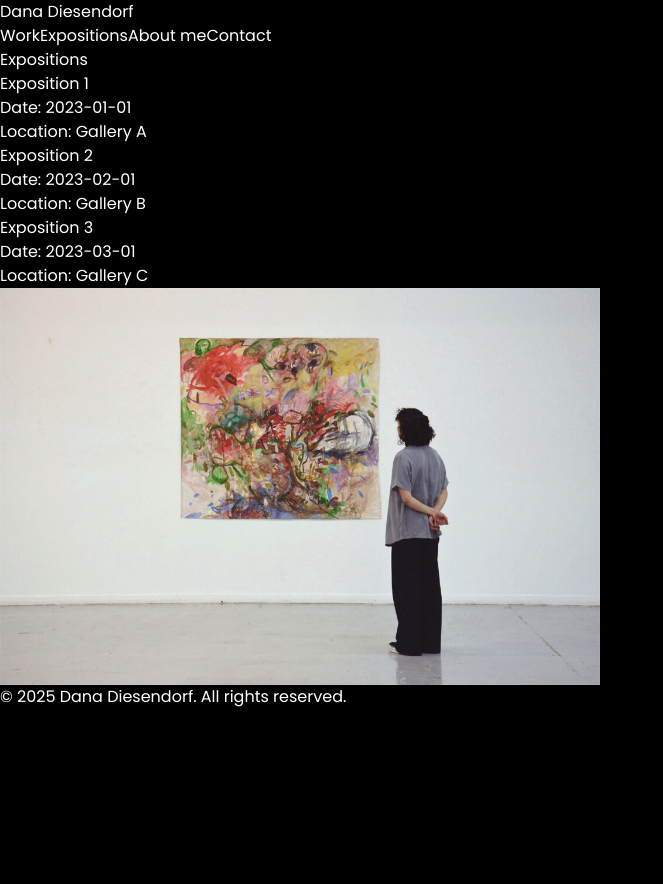
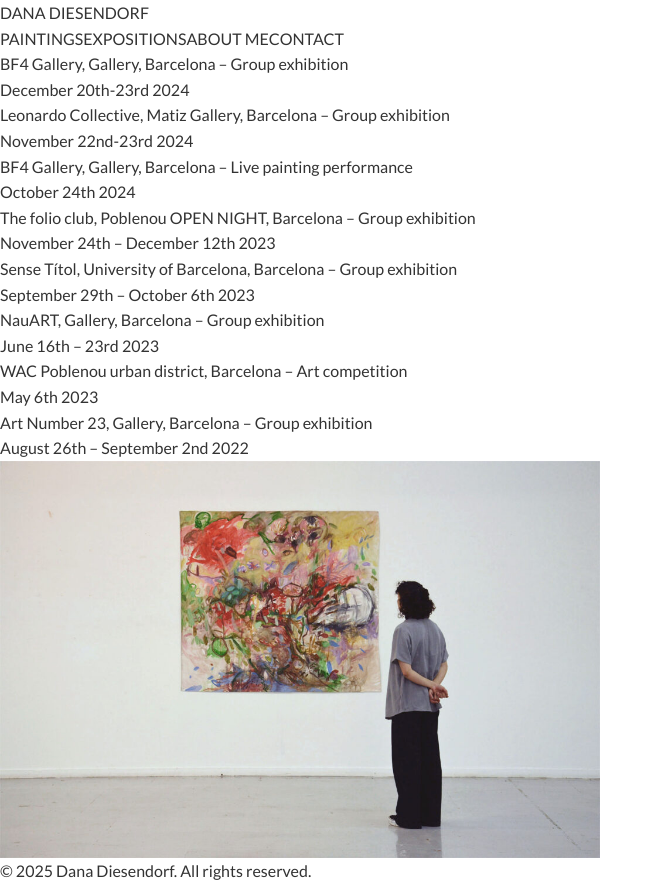
Before and after one commit to fernandojavierp/dana_web, a Next.js app: page /expositions in a window 1280 px wide. Shown: the whole page, without its empty margins (0-663 px from the left). Before the commit the page ends 800 px from the top, so only its background shows below. Built offline with nearby package versions, Linux system fonts and the light colour scheme.

Commit message:
dana_web

```diff
--- a/src/app/expositions/page.tsx
+++ b/src/app/expositions/page.tsx
@@ -3,47 +3,42 @@ import Image from "next/image";
 
 export default function Expositions() {
   const expositions = [
-    { id: 1, title: "Exposition 1", date: "2023-01-01", location: "Gallery A" },
-    { id: 2, title: "Exposition 2", date: "2023-02-01", location: "Gallery B" },
-    { id: 3, title: "Exposition 3", date: "2023-03-01", location: "Gallery C" },
+    { id: 1, title: "BF4 Gallery, Gallery, Barcelona – Group exhibition", date: "December 20th-23rd 2024" },
+    { id: 2, title: "Leonardo Collective, Matiz Gallery, Barcelona – Group exhibition", date: "November 22nd-23rd 2024" },
+    { id: 3, title: "BF4 Gallery, Gallery, Barcelona – Live painting performance", date: "October 24th 2024" },
+    { id: 4, title: "The folio club, Poblenou OPEN NIGHT, Barcelona – Group exhibition", date: "November 24th – December 12th 2023" },
+    { id: 5, title: "Sense Títol, University of Barcelona, Barcelona – Group exhibition", date: "September 29th – October 6th 2023" },
+    { id: 6, title: "NauART, Gallery, Barcelona – Group exhibition", date: "June 16th – 23rd 2023" },
+    { id: 7, title: "WAC Poblenou urban district, Barcelona – Art competition", date: "May 6th 2023" },
+    { id: 8, title: "Art Number 23, Gallery, Barcelona – Group exhibition", date: "August 26th – September 2nd 2022" },
   ];
 
   return (
-    <div className="min-h-screen bg-gray-50 text-gray-800 py-16">
-      <div className="container mx-auto px-6 lg:px-12 space-y-16">
-        {/* Title Section */}
-        <h1 className="text-5xl font-extrabold text-center tracking-tight text-transparent bg-clip-text bg-gradient-to-r from-purple-600 via-pink-500 to-teal-400">
-          Expositions
-        </h1>
+    <div className="min-h-screen bg-gray-50 text-gray-800 py-14">
+      <div className="container mx-auto px-6 lg:px-12 space-y-18">
 
         {/* Expositions List */}
-        <div className="grid grid-cols-1 md:grid-cols-2 gap-8">
+        <ul className="space-y-4 pt-8">
           {expositions.map((expo) => (
-            <div
-              key={expo.id}
-              className="p-6 bg-white border rounded-lg shadow-md hover:shadow-lg transition-shadow duration-300"
-            >
-              <h2 className="text-3xl font-semibold text-transparent bg-clip-text bg-gradient-to-r from-teal-400 to-purple-500 mb-2">
+            <li key={expo.id} className="pb-1">
+              <h2 className="text-lg-1 font-semibold text-gray-800 mb-1">
                 {expo.title}
               </h2>
-              <p className="text-lg text-gray-600 mb-1">
-                <span className="font-medium">Date:</span> {expo.date}
+              <p className="text-sm text-base-1 text-gray-600">
+                <span className="font-medium"></span> {expo.date}
               </p>
-              <p className="text-lg text-gray-600">
-                <span className="font-medium">Location:</span> {expo.location}
-              </p>
-            </div>
+            </li>
           ))}
-        </div>
+        </ul>
 
         {/* Image Section */}
-        <div className="flex items-center justify-center">
+        <div className="flex items-center justify-center py-10">
           <Image
             src="/expositions_image.jpg"
             alt="Expositions"
             width={600}
             height={800}
-            className="w-full h-auto max-w-xs md:max-w-lg lg:max-w-xl shadow-lg hover:scale-105 transition-transform duration-300"
+            className="w-full h-auto max-w-xs md:max-w-lg lg:max-w-xl shadow-lg"
           />
         </div>
       </div>
--- a/src/app/globals.css
+++ b/src/app/globals.css
@@ -1,26 +1,31 @@
-@import url('https://fonts.googleapis.com/css2?family=Poppins:wght@300;400;600&display=swap');
+@import url('https://fonts.googleapis.com/css2?family=Lato:wght@400;700&display=swap');
+
+
 
 @tailwind base;
 @tailwind components;
 @tailwind utilities;
 
 :root {
-  --background: #000000;
-  --foreground: #ffffff;
+  --background: #ffffff;
+  --foreground: #000000;
 }
 
 @media (prefers-color-scheme: dark) {
   :root {
-    --background: #ffffff;
-    --foreground: #000000;
+    --background: #000000;
+    --foreground: #ffffff;
   }
 }
 
 body {
-  color: var(--foreground);
-  background: var(--background);
-  font-family: 'Poppins', Arial, Helvetica, sans-serif;
+  font-family: 'Lato', sans-serif;
+  font-size: 16px;
+  line-height: 1.6;
+  color: #333;
 }
+
+
 
 @keyframes gradient {
   0% {
--- a/src/components/Footer.tsx
+++ b/src/components/Footer.tsx
@@ -1,8 +1,19 @@
+"use client";
+
+import { usePathname } from "next/navigation";
+
 export default function Footer() {
+  const pathname = usePathname();
+  const isHomePage = pathname === "/";
+
+  // Define classes based on the page
+  const footerClass = isHomePage ? "bg-transparent" : "bg-white border-t border-gray-200";
+  const textClass = isHomePage ? "text-white" : "text-gray-600";
+
   return (
-    <footer className="bg-white text-center py-6 border-t border-gray-200">
-      <div className="container mx-auto">
-        <p className="text-sm text-gray-600">
+    <footer className={`w-full py-3 ${footerClass} ${isHomePage ? "absolute bottom-0" : ""}`}>
+      <div className="container mx-auto text-center">
+        <p className={`text-sm ${textClass}`}>
           &copy; {new Date().getFullYear()} Dana Diesendorf. All rights reserved.
         </p>
       </div>
--- a/src/components/Header.tsx
+++ b/src/components/Header.tsx
@@ -1,42 +1,41 @@
+"use client";
+
 import Link from "next/link";
+import { usePathname } from "next/navigation";
 
 export default function Header() {
+  const pathname = usePathname();
+  const isHomePage = pathname === "/";
+
+  const linkClasses = (path: string) =>
+    `text-sm font-medium ${
+      pathname === path ? "text-green-300" : isHomePage ? "text-white" : "text-gray-700"
+    } hover:text-purple-300 transition-colors duration-400`;
+
   return (
-    <header className="bg-white border-b border-gray-200 py-4">
+    <header className={`fixed top-0 left-0 w-full z-10 py-4 ${isHomePage ? "bg-transparent" : "bg-white border-b border-gray-200"}`}>
       <nav className="container mx-auto flex justify-between items-center px-6 lg:px-12">
         {/* Logo / Brand */}
         <Link
           href="/"
-          className="text-2xl font-bold tracking-tight text-gray-900 hover:text-teal-500 transition-colors duration-200"
+          className={`text-1xl font-bold tracking-tight ${isHomePage ? "text-white" : "text-gray-900"} hover:text-purple-300 transition-colors duration-700`}
         >
-          Dana Diesendorf
+          DANA DIESENDORF
         </Link>
 
         {/* Navigation Links */}
-        <div className="flex space-x-6">
-          <Link
-            href="/work"
-            className="text-sm font-medium text-gray-700 hover:text-teal-500 transition-colors duration-200"
-          >
-            Work
+        <div className="flex space-x-3">
+          <Link href="/paintings" className={linkClasses("/paintings")}>
+            PAINTINGS
           </Link>
-          <Link
-            href="/expositions"
-            className="text-sm font-medium text-gray-700 hover:text-teal-500 transition-colors duration-200"
-          >
-            Expositions
+          <Link href="/expositions" className={linkClasses("/expositions")}>
+            EXPOSITIONS
           </Link>
-          <Link
-            href="/about"
-            className="text-sm font-medium text-gray-700 hover:text-teal-500 transition-colors duration-200"
-          >
-            About me
+          <Link href="/about" className={linkClasses("/about")}>
+            ABOUT ME
           </Link>
-          <Link
-            href="/contact"
-            className="text-sm font-medium text-gray-700 hover:text-teal-500 transition-colors duration-200"
-          >
-            Contact
+          <Link href="/contact" className={linkClasses("/contact")}>
+            CONTACT
           </Link>
         </div>
       </nav>
```
Also changed, not shown: src/app/about/page.tsx (+11 -11 lines), src/app/contact/page.tsx (+18 -8 lines), src/app/page.tsx (+0 -10 lines), src/app/paintings/page.tsx (added, +83 -0 lines), src/app/work/page.tsx (deleted, +0 -42 lines).
